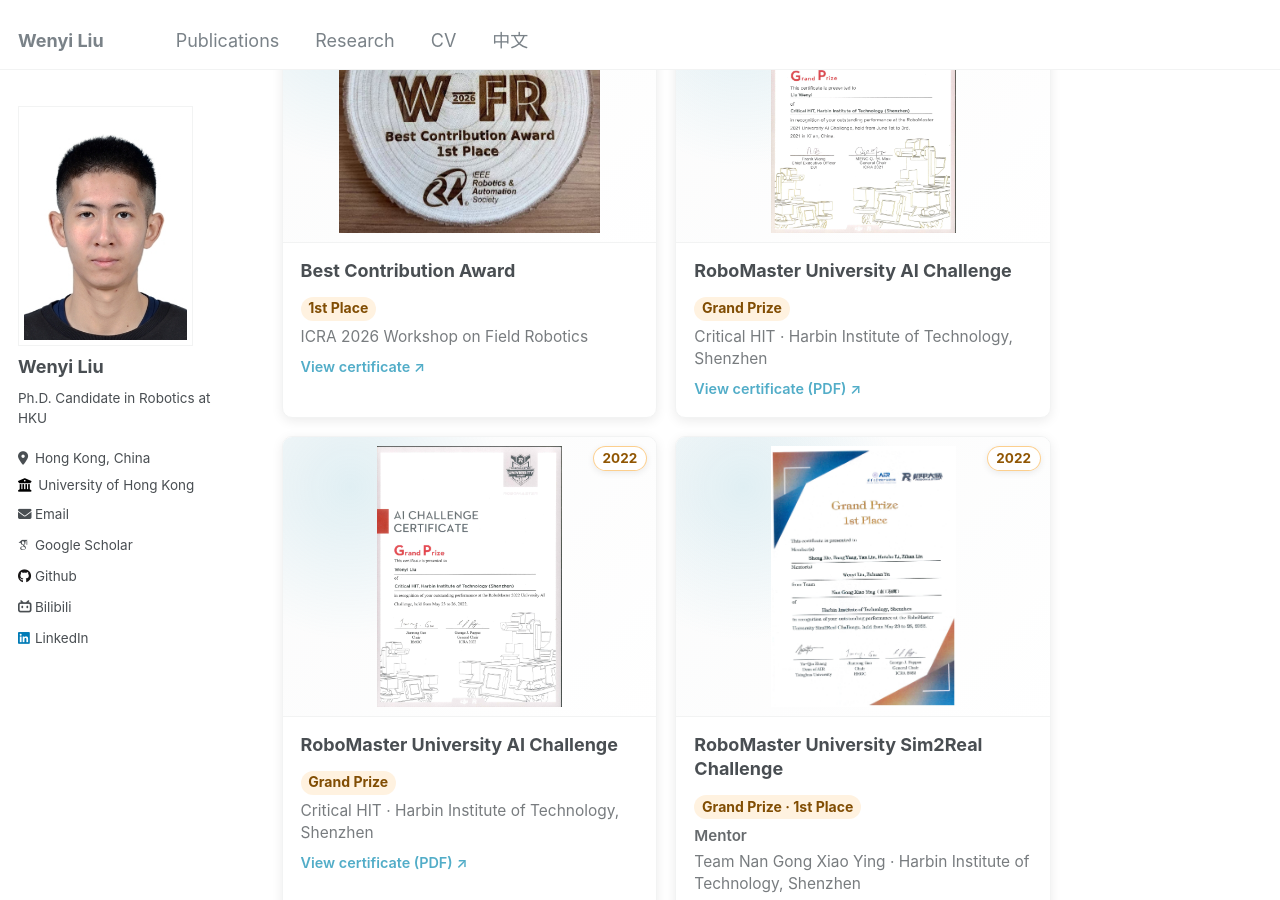
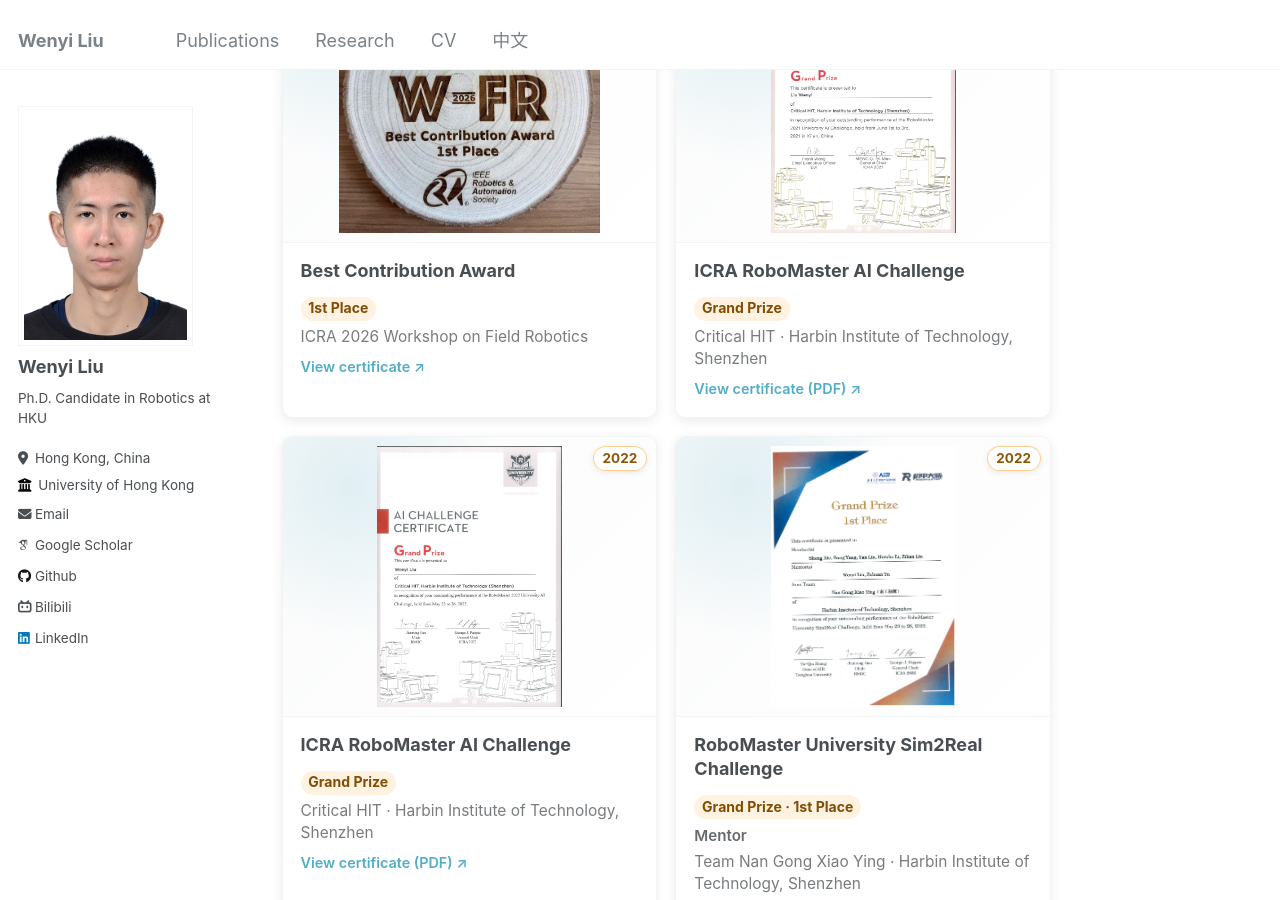
Before and after one commit to FENYUN323/liuwenyi.github.io, a Jekyll site: the page built from _pages/about.md, in a window 1280 px wide and 900 px high, scrolled down 1926 px. Built offline with Jekyll 4.4.1, drawn with Linux system fonts in a browser that asks for light colours; some web fonts are replaced.

Commit message:
Split ICRA RoboMaster awards by year

```diff
--- a/_data/selected_awards.yml
+++ b/_data/selected_awards.yml
@@ -5,7 +5,7 @@
   image: "/images/awards/workshop on field robotics.jpg"
   image_alt: "Wooden plaque for the Best Contribution Award at the ICRA 2026 Workshop on Field Robotics"
 
-- title: "RoboMaster University AI Challenge"
+- title: "ICRA RoboMaster AI Challenge"
   organization: "Critical HIT · Harbin Institute of Technology, Shenzhen"
   distinction: "Grand Prize"
   year: "2021"
@@ -13,7 +13,7 @@
   document: "/images/awards/RMUA2021国际赛冠军.pdf"
   image_alt: "2021 RoboMaster University AI Challenge Grand Prize certificate awarded to Wenyi Liu"
 
-- title: "RoboMaster University AI Challenge"
+- title: "ICRA RoboMaster AI Challenge"
   organization: "Critical HIT · Harbin Institute of Technology, Shenzhen"
   distinction: "Grand Prize"
   year: "2022"
```
